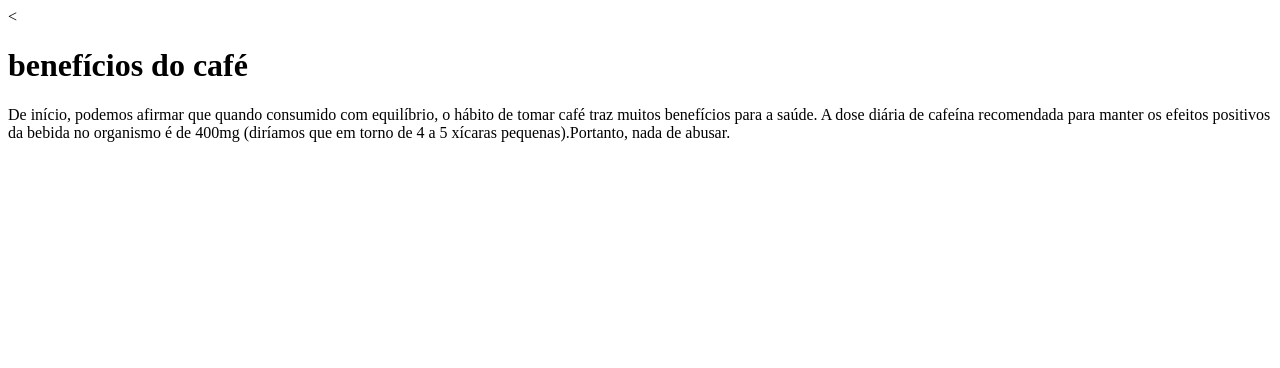
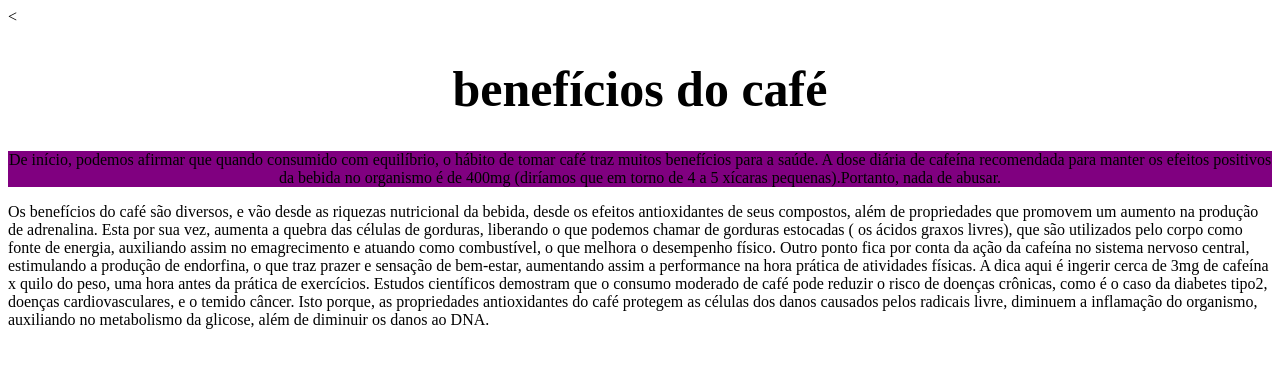
Before and after one commit to kemillylinda/linda, a plain HTML site: page linda-main/index.html in a window 1280 px wide. Drawn offline with Linux system fonts and the light colour scheme.

Commit message:
Add files via upload

```diff
--- a/linda-main/index.html
+++ b/linda-main/index.html
@@ -4,14 +4,26 @@
   <head>
     <meta charset="utf-8">
     <meta name="viewport" content="width=device-width, initial-scale=1">
-    <title></title>
+    <style>
+      p{
+
+      text-align: center; background-color: purple;
+      }
+
+
+    </style>
+
+
+    <title>benefícios do café</title>
   </head>
   <body>
 
-    <h1>benefícios do café</h1>
-  <p>De início, podemos afirmar que quando consumido com equilíbrio, o hábito de tomar café traz muitos benefícios para a saúde. A dose diária de cafeína recomendada para manter os efeitos positivos da bebida no organismo é de 400mg (diríamos que em torno de 4 a 5 xícaras pequenas).Portanto, nada de abusar.</p
+    <h1 style="font-size: 50px;text-align: center; ">benefícios do café</h1>
+
+  <p>De início, podemos afirmar que quando consumido com equilíbrio, o hábito de tomar café traz muitos benefícios para a saúde. A dose diária de cafeína recomendada para manter os efeitos positivos da bebida no organismo é de 400mg (diríamos que em torno de 4 a 5 xícaras pequenas).Portanto, nada de abusar.</p>
      Os  benefícios do café são diversos, e  vão desde as riquezas nutricional da bebida, desde os efeitos antioxidantes de seus compostos, além de propriedades que promovem um aumento na produção de adrenalina. Esta por sua vez, aumenta a quebra das células de gorduras, liberando o que podemos chamar de gorduras estocadas ( os ácidos graxos livres), que são utilizados pelo corpo  como fonte de energia, auxiliando assim no emagrecimento e atuando como combustível, o que melhora o desempenho físico. Outro ponto fica por conta da ação da cafeína no sistema nervoso central, estimulando a produção de endorfina, o que traz prazer e sensação de bem-estar, aumentando assim a performance na hora prática de atividades físicas. A dica aqui é ingerir cerca de 3mg de cafeína x quilo do peso, uma hora antes da prática de exercícios.
-    Estudos científicos demostram que o consumo moderado de café pode reduzir o risco de doenças crônicas, como é o caso da diabetes tipo2, doenças cardiovasculares, e o temido câncer. Isto porque, as propriedades antioxidantes do café protegem as células dos danos causados pelos radicais livre, diminuem a inflamação do organismo, auxiliando no metabolismo da glicose, além de diminuir os danos ao DNA.
+    Estudos científicos demostram que o consumo moderado de café pode reduzir o risco de doenças crônicas, como é o caso da diabetes tipo2, doenças cardiovasculares, e o temido câncer. Isto porque, as propriedades antioxidantes do café protegem as células dos danos causados pelos radicais livre, diminuem a inflamação do organismo, auxiliando no metabolismo da glicose, além de diminuir os danos ao DNA.</h1 style="font-size: 50px;text-align: center; ">
+  </body>
 
 
   </body>
```
